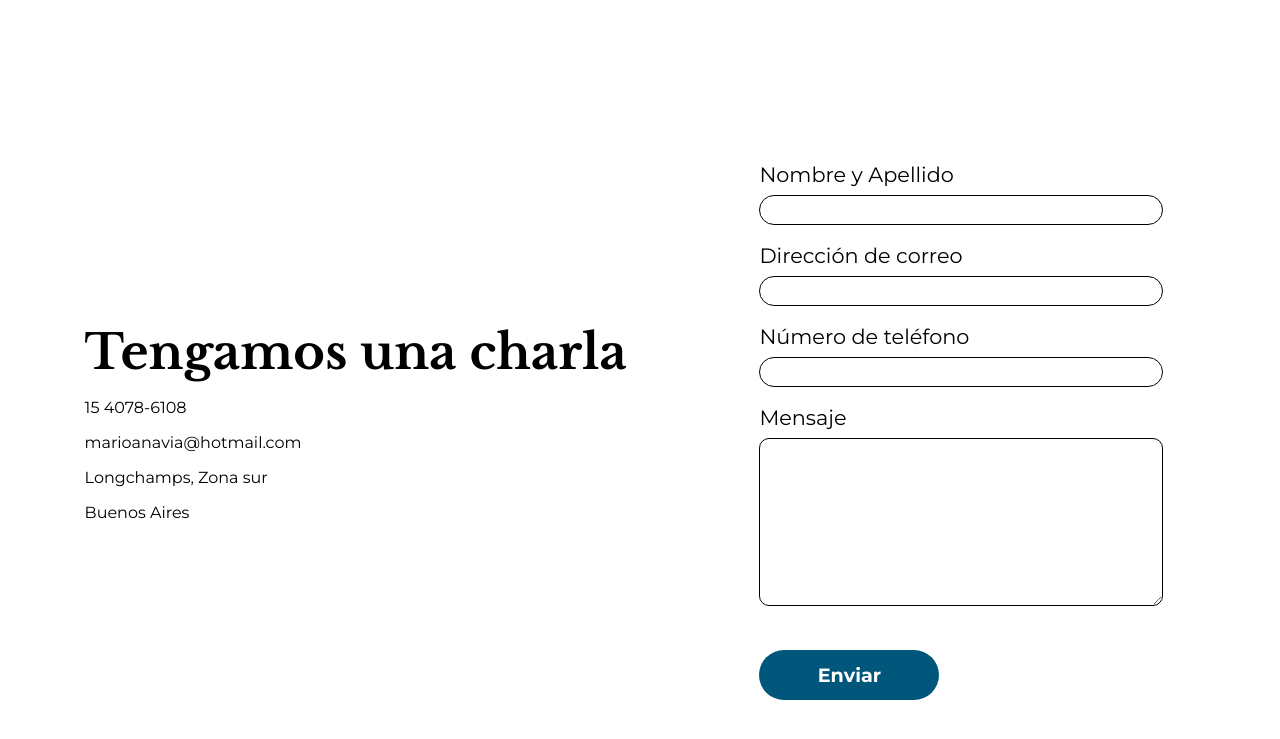
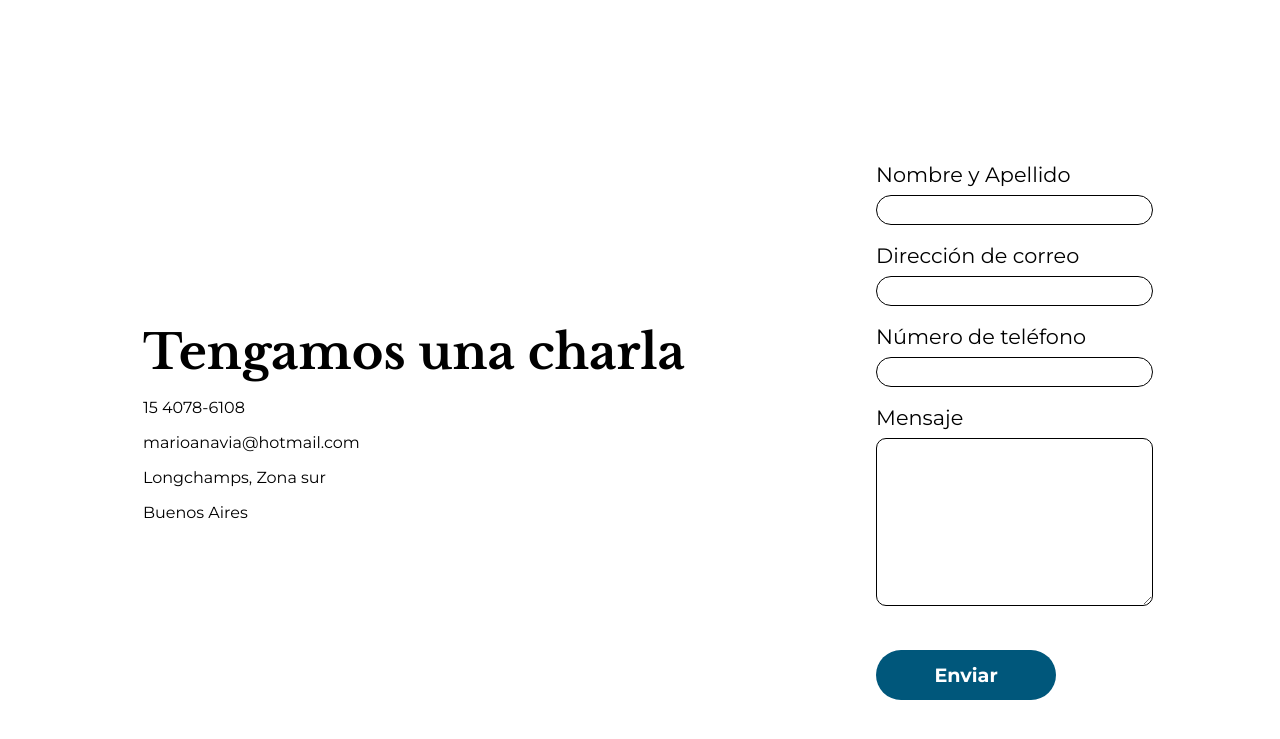
Before and after one commit to stoicos/marioanavia, a plain HTML site: page index.html in a window 1280 px wide. Shown: the part 3821-4560 px from the top of the page. Drawn offline with nearby package versions, Linux system fonts and the light colour scheme.

Commit message:
fix form width

```diff
--- a/styles.css
+++ b/styles.css
@@ -447,10 +447,10 @@ label{
 
 form{
 
-    width: 500px;
+    max-width: 80rem;
 
     background-color: var(--white-color);
-    padding: 3.6rem 2rem 3rem 2rem;
+    padding: 3.6rem 0 3rem 2rem;
     border-radius: 30px;
 }
 
@@ -518,7 +518,7 @@ footer{
 
 @media screen and (min-width:520px){
     form{
-        padding: 4.3rem 3rem 4.3rem 3rem;
+        padding: 4.3rem 0 4.3rem 3rem;
     }
 
 }
```
